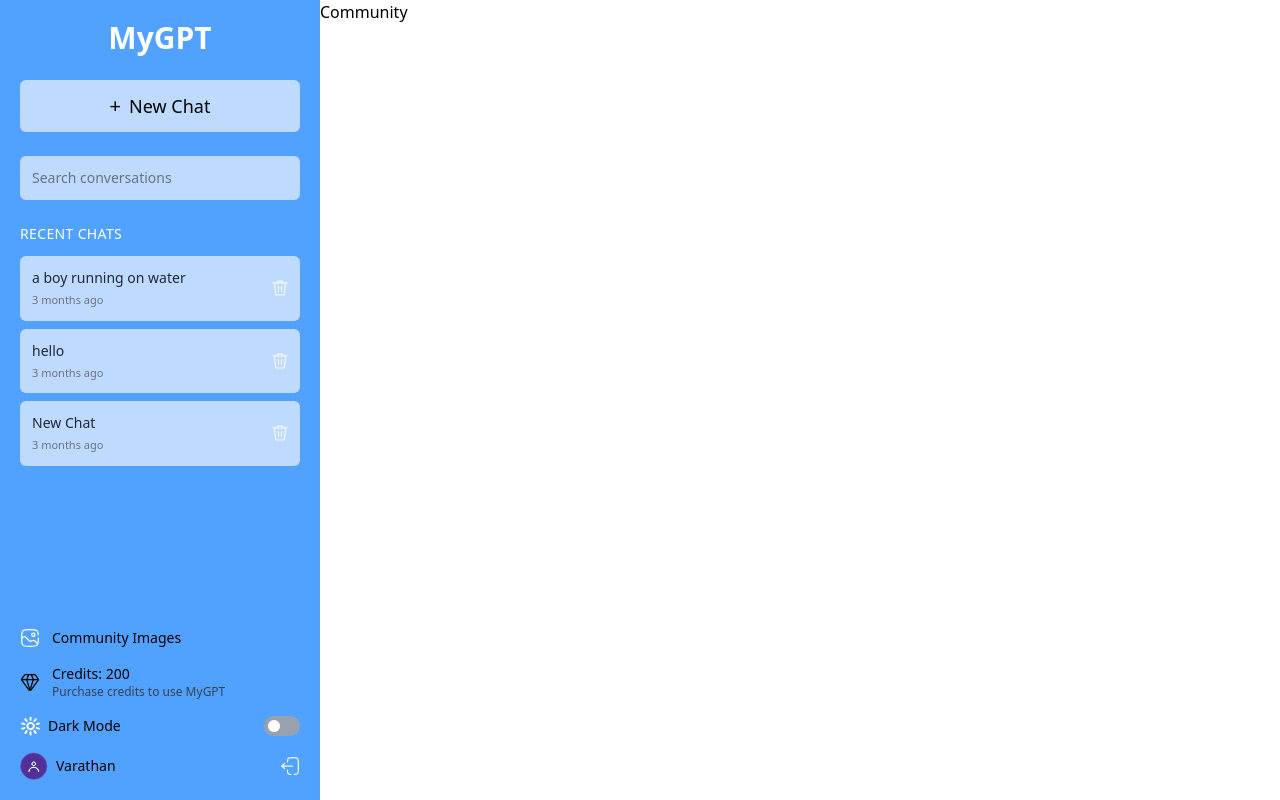
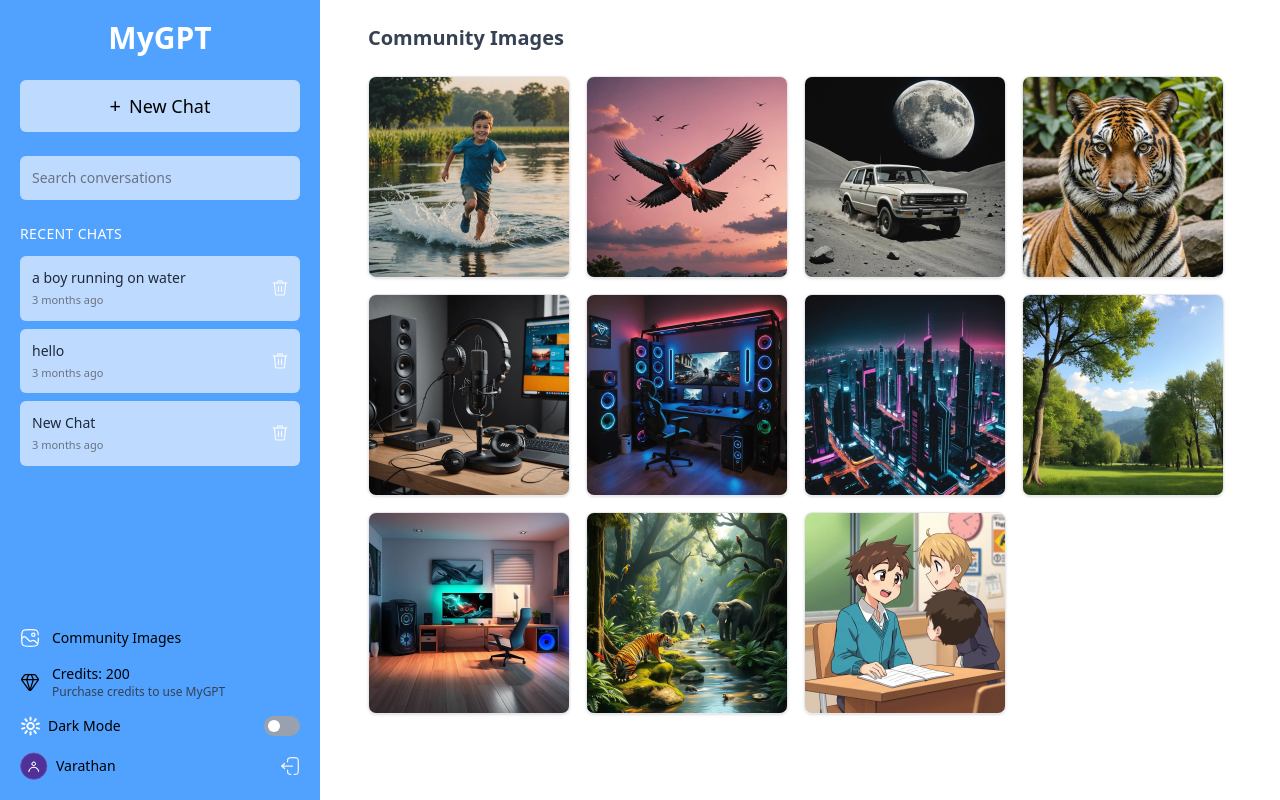
Before and after one commit to Nkugavarathan/ai-chatbot-mern, a React (Vite) app in the folder frontend/: page /community in a window 1280 px wide. Built offline with nearby package versions, Linux system fonts and the light colour scheme.

Commit message:
community page updated

```diff
--- a/frontend/src/assets/assets.js
+++ b/frontend/src/assets/assets.js
@@ -99,7 +99,7 @@
   {
     _id: "689de4bbaa932dc3a8ef6cd7",
     userId: "689c6deed410acddc0d95a0e",
-    userName: "GreatStack",
+    userName: "varathan",
     name: "New Chat",
     messages: [
       {
@@ -289,13 +289,13 @@
     ],
     createdAt: "2025-08-13T17:29:52.421Z",
     updatedAt: "2025-08-14T09:39:19.046Z",
-    userName: "GreatStack",
+    userName: "varathan",
   },
   {
     _id: Date.now(),
     userId: "gs123456789",
     name: "New Chat",
-    userName: "GreatStack",
+    userName: "varathan",
     messages: [],
     createdAt: "2025-08-13T17:29:52.421Z",
     updatedAt: "2025-08-14T09:39:19.046Z",
@@ -305,46 +305,46 @@
 export const dummyPublishedImages = [
   {
     imageUrl: ai_image11,
-    userName: "GreatStack",
+    userName: "varathan",
   },
   {
     imageUrl: ai_image10,
-    userName: "GreatStack",
+    userName: "varathan",
   },
   {
     imageUrl: ai_image9,
-    userName: "GreatStack",
+    userName: "varathan",
   },
   {
     imageUrl: ai_image8,
-    userName: "GreatStack",
+    userName: "varathan",
   },
   {
     imageUrl: ai_image7,
-    userName: "GreatStack",
+    userName: "varathan",
   },
   {
     imageUrl: ai_image6,
-    userName: "GreatStack",
+    userName: "varathan",
   },
   {
     imageUrl: ai_image5,
-    userName: "GreatStack",
+    userName: "varathan",
   },
   {
     imageUrl: ai_image4,
-    userName: "GreatStack",
+    userName: "varathan",
   },
   {
     imageUrl: ai_image3,
-    userName: "GreatStack",
+    userName: "varathan",
   },
   {
     imageUrl: ai_image2,
-    userName: "GreatStack",
+    userName: "varathan",
   },
   {
     imageUrl: ai_image1,
-    userName: "GreatStack",
+    userName: "varathan",
   },
 ]
--- a/frontend/src/pages/Community.jsx
+++ b/frontend/src/pages/Community.jsx
@@ -1,7 +1,52 @@
-import React from "react"
+import React, { useEffect, useState } from "react"
+import { dummyPublishedImages } from "../assets/assets"
+import Loading from "./Loading"
 
 function Community() {
-  return <div>Community</div>
+  const [images, setImages] = useState([])
+  const [loading, setLoading] = useState(true) // loading true until recieve images
+
+  const fetchImages = async () => {
+    setImages(dummyPublishedImages)
+    setLoading(false)
+  }
+  useEffect(() => {
+    fetchImages()
+  }, [])
+
+  if (loading) return <Loading />
+  return (
+    <div className="p-6 xl:px-12 2xl:px-20 w-full mx-auto h-full overflow-y-scroll">
+      <h2 className="text-xl font-semibold mb-6 text-gray-700 dark:text-blue-700">
+        Community Images
+      </h2>
+      {images.length > 0 ? (
+        <div className="flex flex-wrap max-sm:justify-center gap-4">
+          {images.map((item, index) => (
+            <a
+              href={item.imageUrl}
+              key={index}
+              target="_blank"
+              className="relative group block rounded-lg overflow-hidden border border-gray-200 dark:border-blue-700 shadow-sm hover:shadow-md transition-shadow duration-300"
+            >
+              <img
+                src={item.imageUrl}
+                alt=""
+                className="w-full h-40 md:h-50 2xl:h-62 object-cover group-hover:scale-105 transition-transform duration-300 ease-in-out"
+              />
+              <p className="absolute bottom-0 right-0 text-xs bg-black/50 backdrop-blur text-white px-4 py-1 rounded-tl-xl opacity-0 group-hover:opacity-100 transition duration-300">
+                Created by {item.userName}
+              </p>
+            </a>
+          ))}
+        </div>
+      ) : (
+        <p className="text-center text-gray-600 dark:text-blue-200 mt-10">
+          No images Available
+        </p>
+      )}
+    </div>
+  )
 }
 
 export default Community
```
